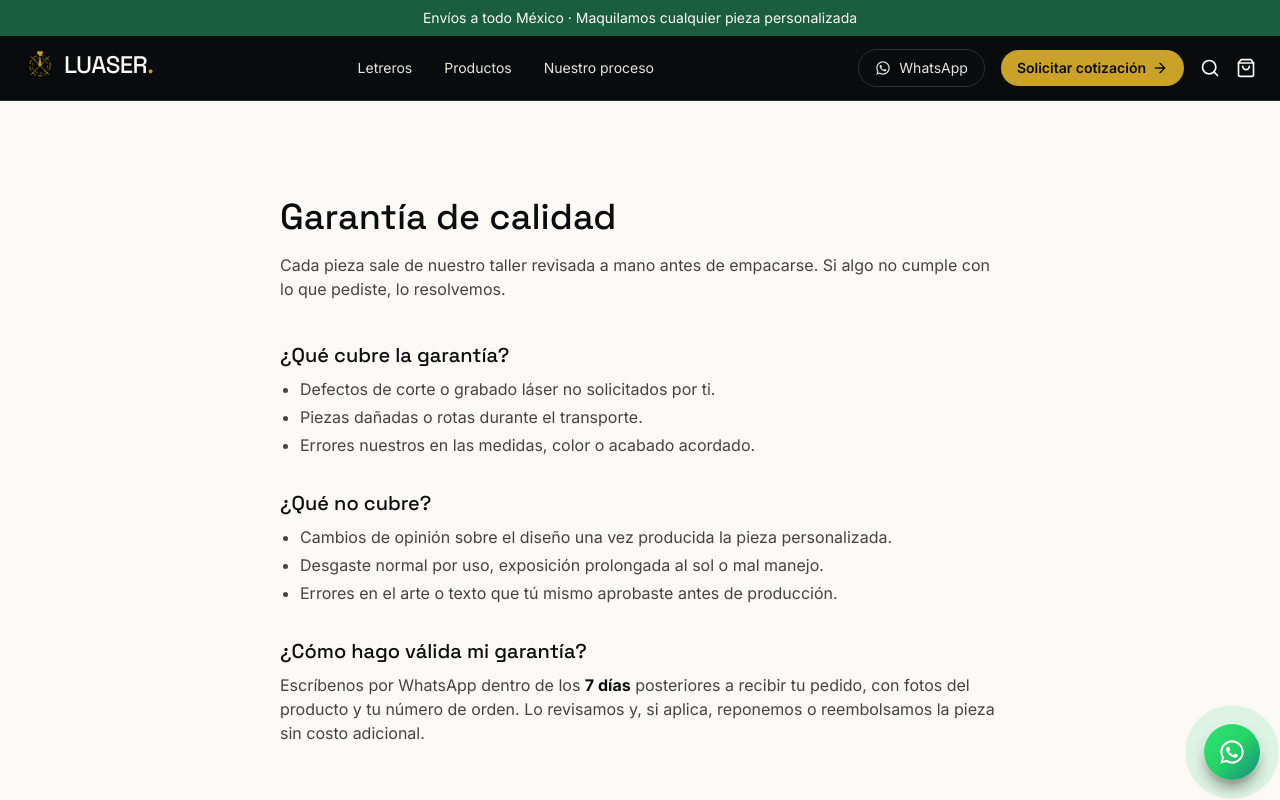
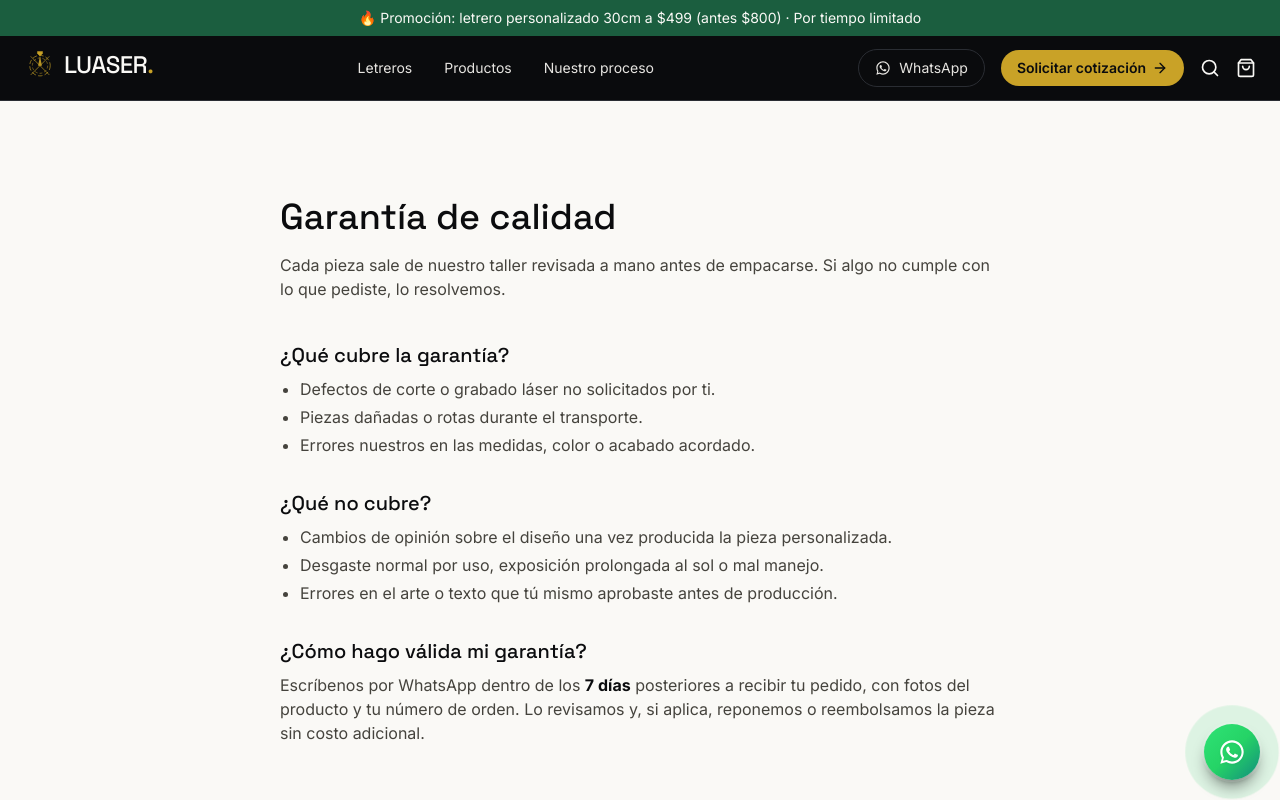
Before and after one commit to jare072-lab/luaser-store, a Next.js app: page /paginas/garantia in a window 1280 px wide. Shown: the top 800 px of the page. Built offline with nearby package versions, Linux system fonts and the light colour scheme; no server answers.

Commit message:
Highlight the $499 letrero promo in the announcement bar

```diff
--- a/components/storefront/site-header.tsx
+++ b/components/storefront/site-header.tsx
@@ -12,7 +12,7 @@ export function SiteHeader({ cartQuantity = 0 }: { cartQuantity?: number }) {
   return (
     <header className="sticky top-0 z-50 bg-ink/95 backdrop-blur border-b border-ink-border">
       <div className="bg-pitch text-bone text-center text-xs sm:text-sm py-2 px-4 font-body">
-        Envíos a todo México · Maquilamos cualquier pieza personalizada
+        🔥 Promoción: letrero personalizado 30cm a $499 (antes $800) · Por tiempo limitado
       </div>
       <div className="mx-auto max-w-content px-4 sm:px-6 flex items-center justify-between h-16">
         <Link href="/" aria-label="Luaser">
```
